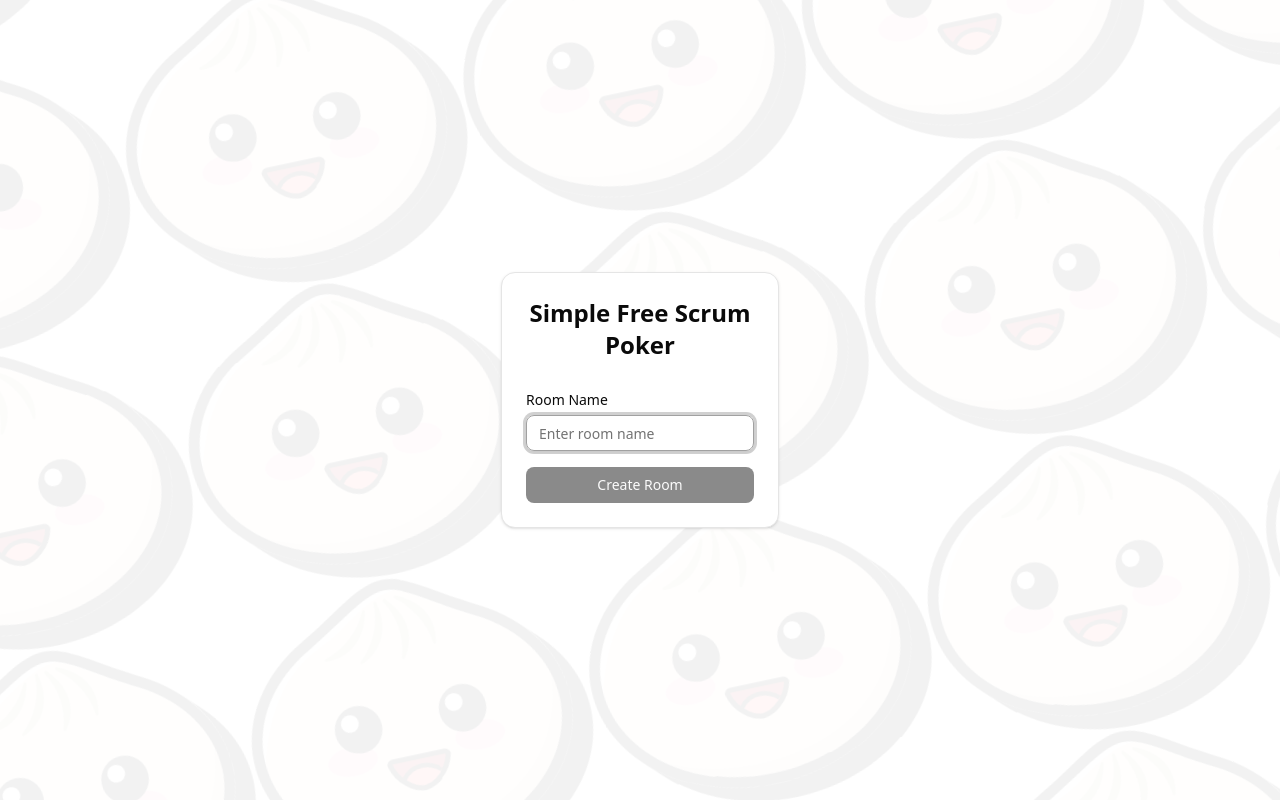
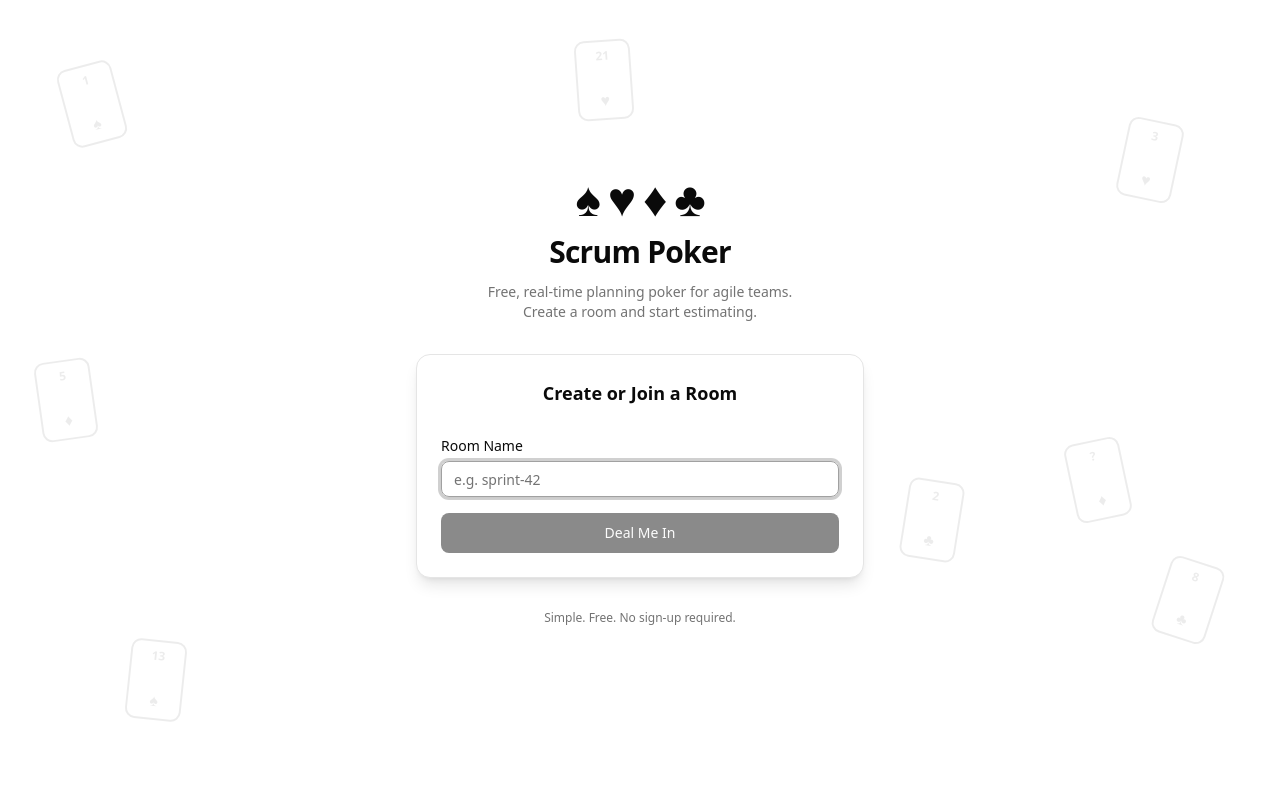
Before and after one commit to jzarzeckis/lean-scrum-poker, a React (Vite) app: page / in a window 1280 px wide. Built offline with nearby package versions, Linux system fonts and the light colour scheme.

Commit message:
:lipstick: Beautify

```diff
--- a/src/HomePage.tsx
+++ b/src/HomePage.tsx
@@ -11,6 +11,43 @@ function slugify(text: string): string {
     .replace(/[^\w\s-]/g, "")
     .replace(/\s+/g, "-")
     .replace(/-+/g, "-");
+}
+
+const SUIT_SYMBOLS = ["\u2660", "\u2665", "\u2666", "\u2663"];
+
+function FloatingCard({ value, suit, style }: { value: string; suit: string; style: React.CSSProperties }) {
+  return (
+    <div
+      className="absolute pointer-events-none select-none opacity-[0.07] text-foreground"
+      style={style}
+    >
+      <div className="w-14 h-20 rounded-lg border-2 border-current flex flex-col items-center justify-between py-1.5 px-1 text-xs font-bold">
+        <span>{value}</span>
+        <span className="text-base">{suit}</span>
+      </div>
+    </div>
+  );
+}
+
+function BackgroundCards() {
+  const cards = [
+    { value: "1", suit: SUIT_SYMBOLS[0], style: { top: "8%", left: "5%", transform: "rotate(-15deg)" } },
+    { value: "3", suit: SUIT_SYMBOLS[1], style: { top: "15%", right: "8%", transform: "rotate(12deg)" } },
+    { value: "5", suit: SUIT_SYMBOLS[2], style: { top: "45%", left: "3%", transform: "rotate(-8deg)" } },
+    { value: "8", suit: SUIT_SYMBOLS[3], style: { bottom: "20%", right: "5%", transform: "rotate(18deg)" } },
+    { value: "13", suit: SUIT_SYMBOLS[0], style: { bottom: "10%", left: "10%", transform: "rotate(6deg)" } },
+    { value: "21", suit: SUIT_SYMBOLS[1], style: { top: "5%", left: "45%", transform: "rotate(-4deg)" } },
+    { value: "?", suit: SUIT_SYMBOLS[2], style: { bottom: "35%", right: "12%", transform: "rotate(-12deg)" } },
+    { value: "2", suit: SUIT_SYMBOLS[3], style: { top: "60%", right: "25%", transform: "rotate(9deg)" } },
+  ] as const;
+
+  return (
+    <>
+      {cards.map((card, i) => (
+        <FloatingCard key={i} {...card} />
+      ))}
+    </>
+  );
 }
 
 export function HomePage({ onCreateRoom }: { onCreateRoom: (slug: string, displayName: string) => void }) {
@@ -34,10 +71,30 @@ export function HomePage({ onCreateRoom }: { onCreateRoom: (slug: string, displa
   };
 
   return (
-    <div className="flex min-h-screen items-center justify-center p-4">
-      <Card className="w-full max-w-md">
+    <div className="relative flex min-h-screen items-center justify-center p-4 overflow-hidden">
+      <BackgroundCards />
+
+      <div className="relative z-10 flex flex-col items-center gap-8 w-full max-w-md">
+        {/* Hero */}
+        <div className="flex flex-col items-center gap-3 text-center">
+          <div className="flex items-center gap-2 text-5xl font-bold tracking-tight">
+            <span>{SUIT_SYMBOLS[0]}</span>
+            <span>{SUIT_SYMBOLS[1]}</span>
+            <span>{SUIT_SYMBOLS[2]}</span>
+            <span>{SUIT_SYMBOLS[3]}</span>
+          </div>
+          <h1 className="text-3xl font-bold tracking-tight">
+            Scrum Poker
+          </h1>
+          <p className="text-muted-foreground text-sm max-w-xs">
+            Free, real-time planning poker for agile teams. Create a room and start estimating.
+          </p>
+        </div>
+
+        {/* Form Card */}
+        <Card className="w-full shadow-lg">
           <CardHeader>
-          <h1 className="text-2xl font-bold text-center">Simple Free Scrum Poker</h1>
+            <h2 className="text-lg font-semibold text-center">Create or Join a Room</h2>
           </CardHeader>
           <CardContent>
             <form onSubmit={handleSubmit} className="flex flex-col gap-4">
@@ -45,18 +102,24 @@ export function HomePage({ onCreateRoom }: { onCreateRoom: (slug: string, displa
                 <Label htmlFor="room-name">Room Name</Label>
                 <Input
                   id="room-name"
-                placeholder="Enter room name"
+                  placeholder="e.g. sprint-42"
                   value={roomName}
                   onChange={(e) => setRoomName(e.target.value)}
                   autoFocus
                 />
               </div>
-            <Button type="submit" disabled={!roomName.trim()}>
-              Create Room
+              <Button type="submit" size="lg" disabled={!roomName.trim()}>
+                Deal Me In
               </Button>
             </form>
           </CardContent>
         </Card>
+
+        {/* Footer */}
+        <p className="text-xs text-muted-foreground">
+          Simple. Free. No sign-up required.
+        </p>
+      </div>
     </div>
   );
 }
--- a/src/index.css
+++ b/src/index.css
@@ -6,39 +6,7 @@
   }
 
   body {
-    @apply grid place-items-center min-w-[320px] min-h-screen relative m-0 bg-background text-foreground;
-  }
-}
-
-/* cool Bun background animation 😎 */
-body::before {
-  content: "";
-  position: fixed;
-  inset: 0;
-  z-index: -1;
-  opacity: 0.05;
-  background: url("./logo.svg");
-  background-size: 256px;
-  transform: rotate(-12deg) scale(1.35);
-  animation: slide 30s linear infinite;
-  pointer-events: none;
-}
-
-@keyframes slide {
-  from {
-    background-position: 0 0;
-  }
-  to {
-    background-position: 256px 224px;
-  }
-}
-
-@keyframes spin {
-  from {
-    transform: rotate(0);
-  }
-  to {
-    transform: rotate(360deg);
+    @apply min-w-[320px] min-h-screen relative m-0 bg-background text-foreground;
   }
 }
 
```
Lines whose indentation alone changed are shown as unchanged.
